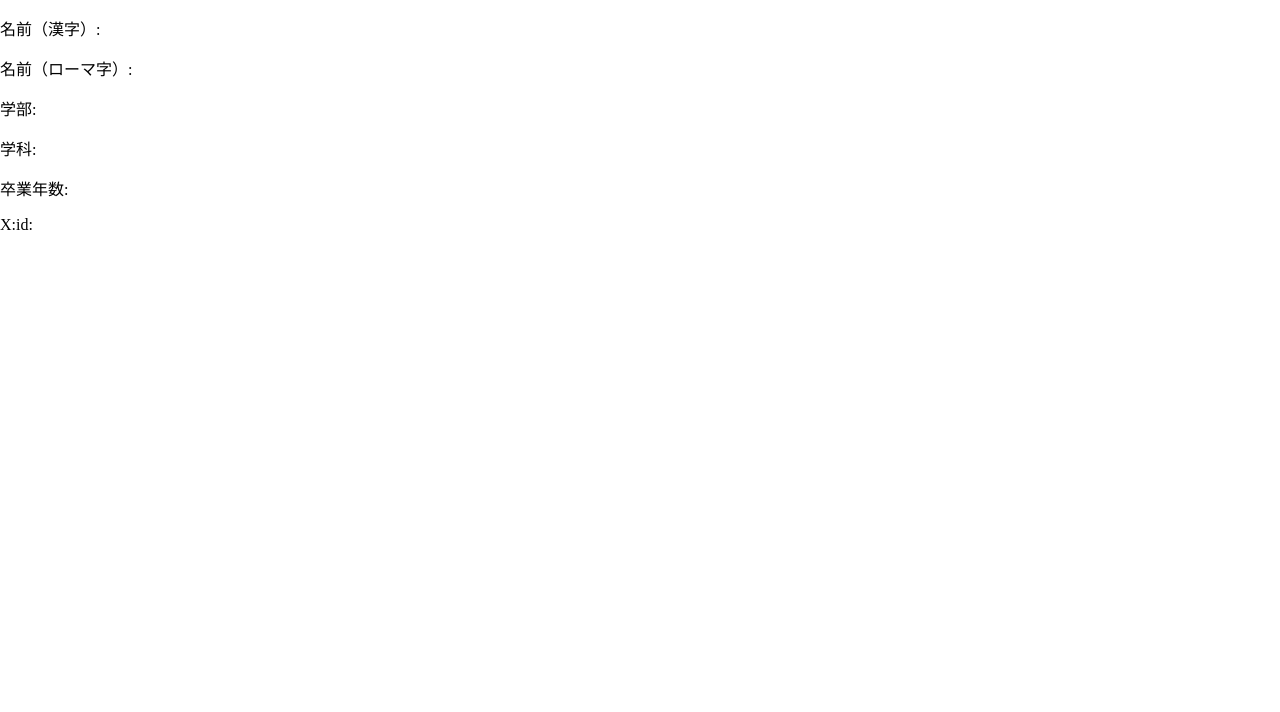
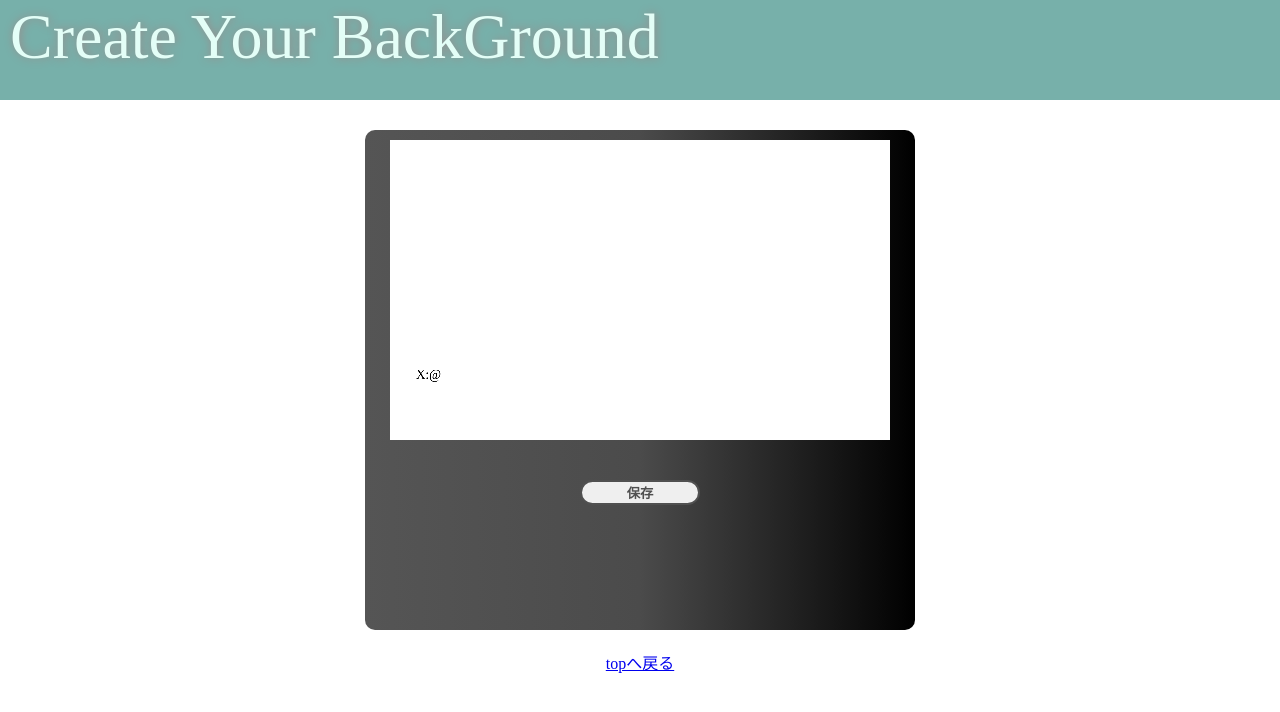
Before and after one commit to NobuhiroYokota/create-background, a React (Vite) app: page /Output in a window 1280 px wide. Shown: the top 712 px of the page. Built offline with nearby package versions, Linux system fonts and the light colour scheme.

Commit message:
描画画面作成

```diff
--- a/src/App.jsx
+++ b/src/App.jsx
@@ -4,7 +4,6 @@ import { Output } from "./components/Output"
 import { FormProvider } from "./components/FormProvider"
 
 export default function App() {
-
 
   return (
   <>
--- a/src/components/Home.jsx
+++ b/src/components/Home.jsx
@@ -14,6 +14,8 @@ export const Home = () => {
     <Header />
     <h1>必要な情報を入力してください</h1>
     <hr></hr>
+    <div className="form">
+
       <div className="item1">
         <label className="form-name">名前（漢字）</label>
         <input className="input-form" type="text" value={jpName} onChange={(e) =>setJpName(e.target.value)}/>
@@ -38,10 +40,10 @@ export const Home = () => {
         <label className="form-name">X:id</label>
         <input className="input-form" type="text" value={id} onChange={(e) =>setId(e.target.value)}/>
       </div>
-        <Link to={'./Output'}  className="button">
+      <Link   to={'./Output'}  className="button">
         Enter
       </Link>
-
+    </div>
     </>
   )
 }
--- /dev/null
+++ b/src/components/Output.css
@@ -0,0 +1,35 @@
+canvas{
+  display: block;
+  margin: 30px auto;
+  padding: 10px 0;
+}
+
+.circle{
+  width: 550px;
+  height: 500px;
+  margin: 20px auto;
+  border-radius: 10px;
+  background-image: linear-gradient(90deg, rgba(85, 85, 85, 1), rgba(75, 75, 75, 1) 50%, rgba(0, 0, 0, 1));
+}
+
+#button{
+  display: block;
+  margin: 0 auto;
+  text-decoration: none;
+  width: 120px;
+  /* font-weight: bold; */
+  border: 2px solid #505050;
+  color: #505050;
+  border-radius: 100vh;
+  transition: 0.5s;
+  font-weight: bold;
+  font-family:'Times New Roman', Times, serif;
+  }
+  #button:hover {
+    color: rgb(255, 255, 255);
+    background: #505050;
+  }
+
+  .center{
+    text-align: center;
+  }
--- a/src/components/Output.jsx
+++ b/src/components/Output.jsx
@@ -1,19 +1,65 @@
+import { useEffect, useRef } from "react";
 import { useFormContext } from "./FormProvider";
+import "./Output.css"
+import { Header } from "./Header";
+import { Link } from "react-router-dom";
 
-export const Output =() => {
+
+export const Output = () => {
   const { jpName, engName, facultyName, departmentName, graduationYear, id } = useFormContext();
+  const canvasRef= useRef(null);
 
-  console.log(jpName)
-  return(
-    <div>
-    <p>名前（漢字）: {jpName}</p>
-    <p>名前（ローマ字）: {engName}</p>
-    <p>学部: {facultyName}</p>
-    <p>学科: {departmentName}</p>
-    <p>卒業年数: {graduationYear}</p>
-    <p>X:id: {id}</p>
-  </div>
+  useEffect (() => {
+
+    const canvas = canvasRef.current;
+    const context001 = canvas.getContext("2d")
+
+    context001.fillStyle="#ffffff"
+    context001.fillRect(0,0,1920,1080)
+
+    context001.fillStyle="#000000"
+    context001.font="70px serif";
+    context001.fillText(""+jpName,100,200)
+
+    context001.font="50px serif"
+    context001.fillText(""+engName,100,130)
+
+    context001.font="50px serif"
+    context001.fillText(""+facultyName,100,270)
+
+    context001.font="50px serif"
+    context001.fillText(""+departmentName,100,320)
+
+    context001.font="40px serif"
+    context001.fillText(""+graduationYear,100,800)
+
+    context001.font="50px serif"
+    context001.fillText("X:@"+id,100,860)
+
+
+  },[jpName,engName,facultyName,departmentName,graduationYear, id])
+
+  const handleSaveImage = () => {
+    const canvas = canvasRef.current;
+    const link = document.createElement("a");
+    link.href = canvas.toDataURL("image/png");
+    link.download = "template.png";
+    link.click();
+  };
+
+
+
+
+  return (
+    <>
+    <Header/>
+    <div className="circle">
+    <canvas ref={canvasRef} style={{width:"500px", height:"300px"}} width={1920} height={1080}></canvas>
+    <button id="button" onClick={handleSaveImage}>保存</button>
+    </div>
+    <div className="center">
+      <Link to={"/"} className="totop">topへ戻る</Link>
+    </div>
+    </>
   )
-}
-
-export default Output
+};
```
